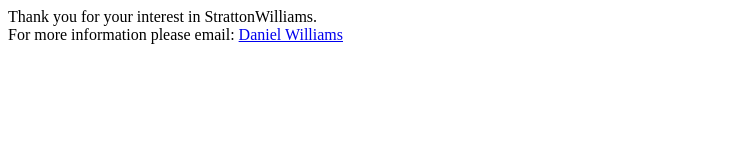
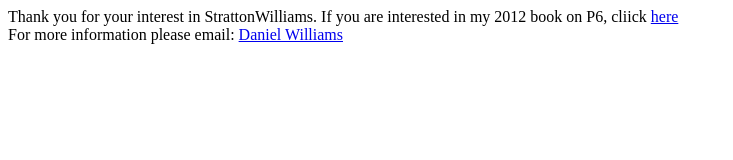
Before and after one commit to dlwiii/strattonwilliams.github.io, a plain HTML site: page index.html in a window 1280 px wide. Shown: the whole page, without its empty margins (0-733 px from the left). Drawn offline with Linux system fonts and the light colour scheme.

Commit message:
Update index.html

```diff
--- a/index.html
+++ b/index.html
@@ -3,7 +3,7 @@
 <meta name="google-site-verification" content="tu5bgxSNYAlllC8g7U5mJamNTG0ZfisiHilJ3JDv8LE" />
 </head>
 <body>
-Thank you for your interest in StrattonWilliams.
+Thank you for your interest in StrattonWilliams.  If you are interested in my 2012 book on P6, cliick <a href=http://tiny.cc/p6book>here</a>
 <br>
 For more information please email: <a href="mailto:dlwiii@gmail.com?subject=StrattonWilliams">Daniel Williams</a>
 </body>
```
